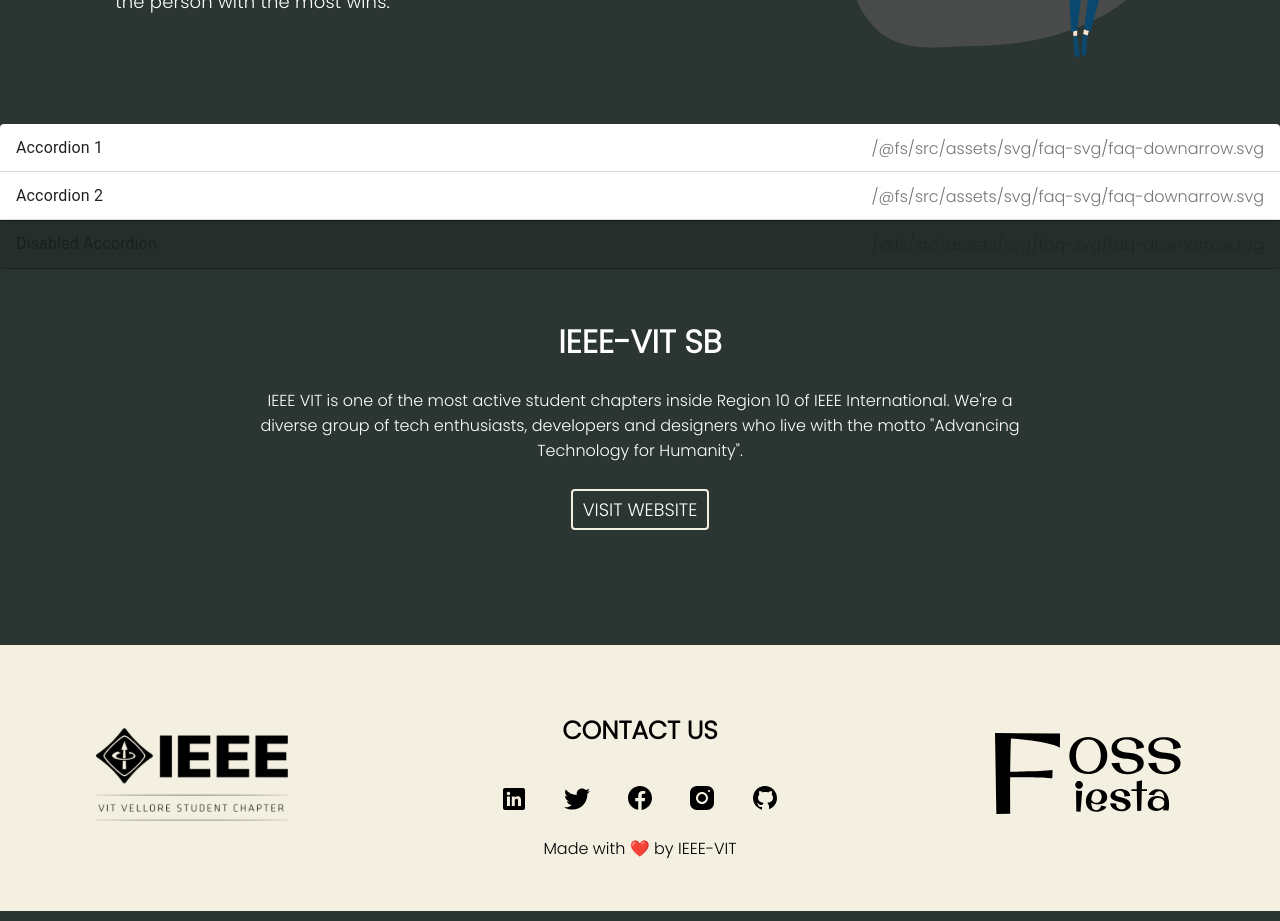
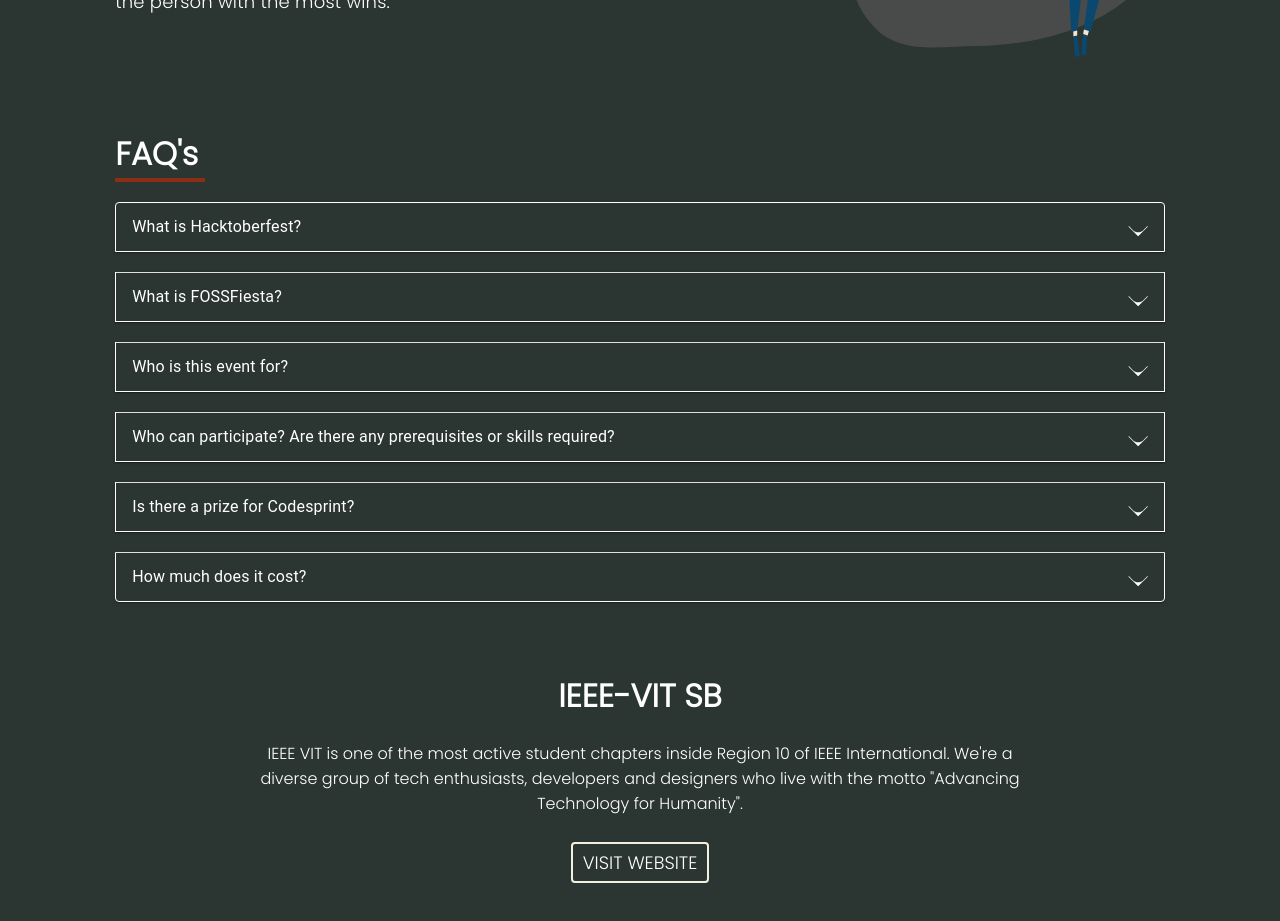
Before and after one commit to IEEE-VIT/FOSSFiesta-frontend, a React (Create React App) app: page / in a window 1280 px wide. Shown: the part 3420-4341 px from the top of the page. Built offline with nearby package versions, Linux system fonts and the light colour scheme.

Commit message:
added faq page

```diff
--- a/src/assets/faqs/questions.js
+++ b/src/assets/faqs/questions.js
@@ -1,20 +1,28 @@
 //FAQ page's content goes from here
-const FAQS = [{
-    question: "What is open source? ",
-    answer:"-"
+const FAQSList = [{
+    question: "What is Hacktoberfest? ",
+    answer:"Hacktoberfest is a month-long global celebration of open source software run by DigitalOcean in partnership with Intel, AppWrite, and DeepSource, with a strong focus on encouraging contributions to open source projects."
   },
   {
-    question: "When is FOSS Fiesta?",
-    answer:"-"
+    question: "What is FOSSFiesta?",
+    answer:"IEEE-VIT brings to you FOSSFiesta also called the party of free and open source software, consisting of 2 sessions namely Open Source Takeover and Git.Set.Go. Head over to the about section to know more about it."
   },
   {
-    question: "How is it related to Hactoberfest?",
-    answer:"-"
+    question: "Who is this event for?",
+    answer:"This event is open to the participants who are interested to take their first steps into the world of Open Source. "
   },
   {
-    question: "Who is it for?",
-    answer:"-"
+    question: "Who can participate? Are there any prerequisites or skills required?",
+    answer:"Anyone is welcome to participate in this event. There are no prerequisites necessary"
+  },
+  {
+    question:"Is there a prize for Codesprint?",
+    answer:"You bet! Register for Codesprint to win some exciting goodies."
+  },
+  {
+    question:"How much does it cost?",
+    answer: "There is NO registration fee for FOSSFiesta. It is FREE for all the participants."
   }
 ];
 
-export default FAQS;
+export default FAQSList;
--- a/src/components/FAQ/faq.jsx
+++ b/src/components/FAQ/faq.jsx
@@ -2,7 +2,7 @@
 // import "./faq.styles.css";
 
 // import QuestionBox from "../Question-box/question-box";
-// import FAQS from "../../assets/faqs/questions";
+import FAQSList from "../../assets/faqs/questions";
 
 // const FAQ = () => {
 //   const questionItems = FAQS.map((question) => <QuestionBox question={question.question}/>)
@@ -14,55 +14,19 @@
 
 // export default FAQ;
 
-import * as React from 'react';
-import Accordion from '@mui/material/Accordion';
-import AccordionSummary from '@mui/material/AccordionSummary';
-import AccordionDetails from '@mui/material/AccordionDetails';
-import Typography from '@mui/material/Typography';
-// import ExpandMoreIcon from '@mui/icons-material/ExpandMore';
-import DownArrow from "../../assets/svg/faq-svg/faq-downarrow.svg"
+
+import "./faq.styles.css"
+import QuestionBox from "../Question-box/question-box";
 
 export default function FAQ() {
+    const FAQItems = FAQSList.map((set, index) => {
+        return(  <QuestionBox question={set.question} answer={set.answer} index={index}></QuestionBox>)
+    })
   return (
-    <div>
-      <Accordion>
-        <AccordionSummary
-          expandIcon={DownArrow}
-          aria-controls="panel1a-content"
-          id="panel1a-header"
-        >
-          <Typography>Accordion 1</Typography>
-        </AccordionSummary>
-        <AccordionDetails>
-          <Typography>
-           kdjlafkddddddddkkkk
-          </Typography>
-        </AccordionDetails>
-      </Accordion>
-      <Accordion>
-        <AccordionSummary
-          expandIcon={DownArrow}
-          aria-controls="panel2a-content"
-          id="panel2a-header"
-        >
-          <Typography>Accordion 2</Typography>
-        </AccordionSummary>
-        <AccordionDetails>
-          <Typography>
-            Lorem ipsum dolor sit amet, consectetur adipiscing elit. Suspendisse
-            malesuada lacus ex, sit amet blandit leo lobortis eget.
-          </Typography>
-        </AccordionDetails>
-      </Accordion>
-      <Accordion disabled>
-        <AccordionSummary
-          expandIcon={DownArrow}
-          aria-controls="panel3a-content"
-          id="panel3a-header"
-        >
-          <Typography>Disabled Accordion</Typography>
-        </AccordionSummary>
-      </Accordion>
+    <div className="faq-container">
+    <h1 className="faq-heading">FAQ's</h1>
+    <hr className="faq-hr"/>
+      {FAQItems}
     </div>
   );
 }
--- a/src/components/FAQ/faq.styles.css
+++ b/src/components/FAQ/faq.styles.css
@@ -1,4 +1,18 @@
-/* .faqs-heading{
+.faq-container{
     margin: 2vh 9vw;
+    text-align: left;
 }
- */
+.faq-heading{
+ margin-bottom: 0;
+}
+.faq-hr{
+    height: 0px;
+    border: 2px solid #8c2e13;
+    margin: 0;
+    width: 90px;
+}
+
+
+/* .MuiPaper-elevation,.MuiAccordion-gutters {
+    background-color:#2b3531 !important ;
+} */
--- a/src/components/Question-box/question-box.css
+++ b/src/components/Question-box/question-box.css
@@ -1,10 +1,8 @@
-/* .faq-questionbox{
-    border: 2.19507px solid #F4F0E1;
-    box-sizing: border-box;
-    border-radius: 7.3169px;
-    box-shadow: 0px 1.46338px 3.65845px rgba(0, 0, 0, 0.75);
-    display: flex;
-    justify-content: space-between;
-    margin: 2vh 10vw;
-    padding: 1vh 3vw;
-} */
+
+
+.MuiPaper-root {
+    color: white !important;
+    background-color:#2b3531 !important ;
+    border: 1px solid white!important;
+    margin: 20px 0 !important;
+}
--- a/src/components/Question-box/question-box.jsx
+++ b/src/components/Question-box/question-box.jsx
@@ -1,3 +1,38 @@
+import * as React from "react";
+import Accordion from "@mui/material/Accordion";
+import AccordionSummary from "@mui/material/AccordionSummary";
+import AccordionDetails from "@mui/material/AccordionDetails";
+import Typography from "@mui/material/Typography";
+import ExpandMoreIcon from "@mui/icons-material/ExpandMore";
+import DownArrow from "../../assets/svg/faq-svg/faq-downarrow.svg";
+import "./question-box.css";
+
+const ArrowIcon = <img src={DownArrow}></img>;
+
+export default function QuestionBox(props) {
+  const [expanded, setExpanded] = React.useState(false);
+
+  const handleChange = (panel) => (event, isExpanded) => {
+    setExpanded(isExpanded ? panel : false);
+    console.log(`panel${props.index+1}`);
+  };
+
+  return (
+    <Accordion  expanded={expanded === `panel${props.index+1}`} onChange={handleChange(`panel${props.index+1}`)}>
+      <AccordionSummary
+        expandIcon={ArrowIcon}
+        aria-controls="panel1a-content"
+        id="panel1a-header"
+      >
+        <Typography>{props.question}</Typography>
+      </AccordionSummary>
+      <AccordionDetails>
+        <Typography>{props.answer}</Typography>
+      </AccordionDetails>
+    </Accordion>
+  );
+}
+
 // import React from "react";
 // import "./question-box.css";
 // import DownArrow from "../../assets/faq-downarrow.svg"
@@ -13,3 +48,19 @@
 // };
 
 // export default QuestionBox;
+
+// import React from "react";
+// import "./faq.styles.css";
+
+// import QuestionBox from "../Question-box/question-box";
+// import FAQS from "../../assets/faqs/questions";
+
+// const FAQ = () => {
+//   const questionItems = FAQS.map((question) => <QuestionBox question={question.question}/>)
+//   return <div className="faq-container">
+//     <h1 className="faqs-heading">FAQ's</h1>
+//     {questionItems}
+//   </div>;
+// };
+
+// export default FAQ;
```
